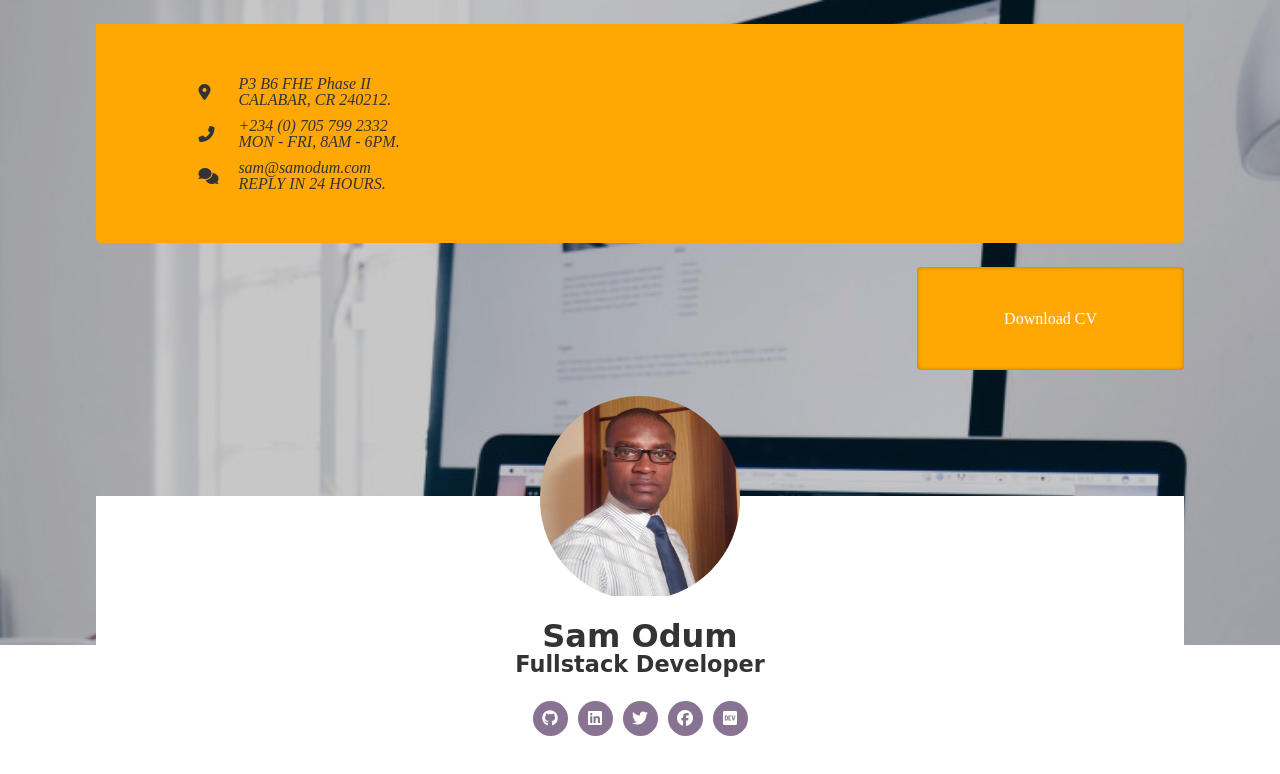
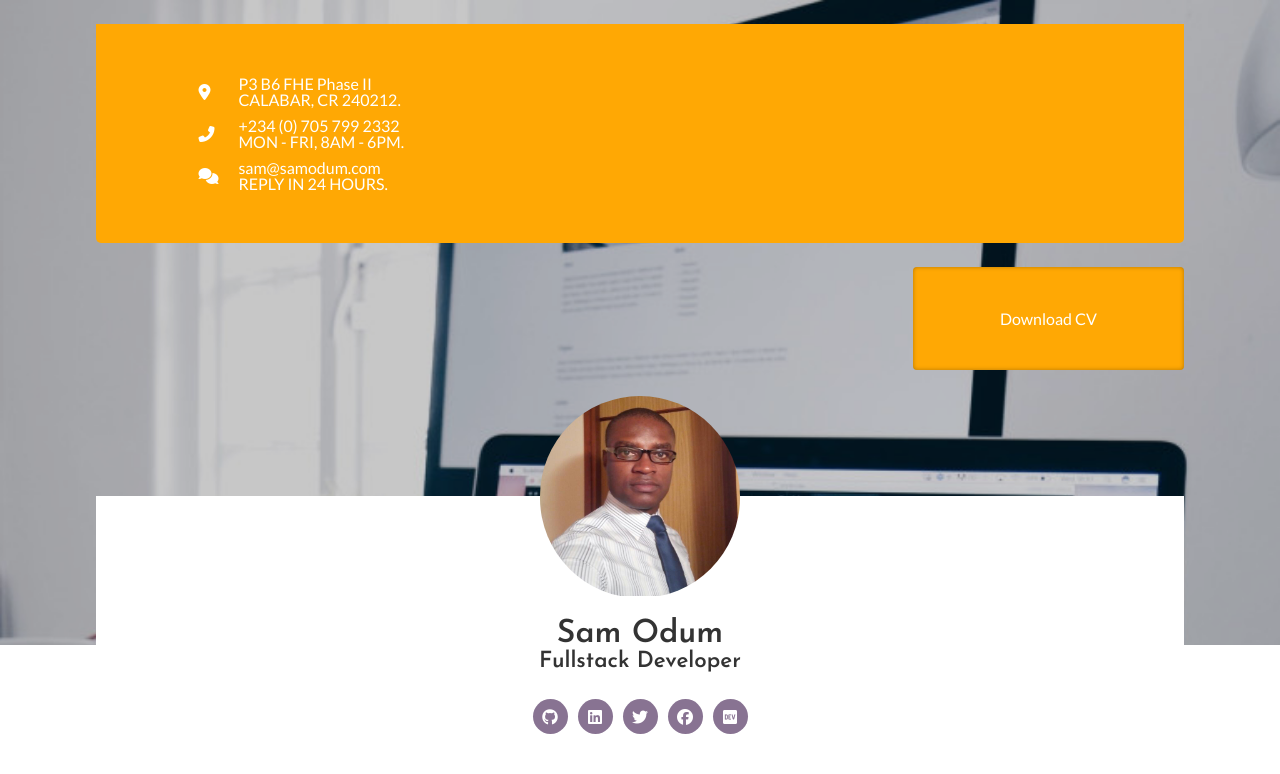
Before and after one commit to SamOdum/samodum.github.io, a website built with webpack: page src/index.html in a window 1280 px wide. Built offline with nearby package versions, Linux system fonts and the light colour scheme.

Commit message:
Finalized intro section

```diff
--- a/src/index.html
+++ b/src/index.html
@@ -5,6 +5,7 @@
     <meta charset="UTF-8">
     <meta name="viewport" content="width=device-width, initial-scale=1">
     <title>Sam Odum's Site</title>
+    <link href="https://fonts.googleapis.com/css?family=Josefin+Sans:600,700|Lato&display=swap" rel="stylesheet">
     <script src="https://kit.fontawesome.com/d4ba995ee6.js" crossorigin="anonymous"></script>
 </head>
 
--- /dev/null
+++ b/src/styles/base/reset.scss
@@ -0,0 +1,48 @@
+/* http://meyerweb.com/eric/tools/css/reset/
+   v2.0 | 20110126
+   License: none (public domain)
+*/
+
+html, body, div, span, applet, object, iframe,
+h1, h2, h3, h4, h5, h6, p, blockquote, pre,
+a, abbr, acronym, address, big, cite, code,
+del, dfn, em, img, ins, kbd, q, s, samp,
+small, strike, strong, sub, sup, tt, var,
+b, u, i, center,
+dl, dt, dd, ol, ul, li,
+fieldset, form, label, legend,
+table, caption, tbody, tfoot, thead, tr, th, td,
+article, aside, canvas, details, embed,
+figure, figcaption, footer, header, hgroup,
+menu, nav, output, ruby, section, summary,
+time, mark, audio, video {
+	margin: 0;
+	padding: 0;
+	border: 0;
+	font-size: 100%;
+	font: inherit;
+	vertical-align: baseline;
+}
+/* HTML5 display-role reset for older browsers */
+article, aside, details, figcaption, figure,
+footer, header, hgroup, menu, nav, section {
+	display: block;
+}
+body {
+	line-height: 1;
+}
+ol, ul {
+	list-style: none;
+}
+blockquote, q {
+	quotes: none;
+}
+blockquote:before, blockquote:after,
+q:before, q:after {
+	content: '';
+	content: none;
+}
+table {
+	border-collapse: collapse;
+	border-spacing: 0;
+}
--- a/src/styles/base/root.scss
+++ b/src/styles/base/root.scss
@@ -9,7 +9,8 @@ html {
 
 body {
     font-size: 16px;
-    font-family: poppins, serif;
+    // font-family: poppins, serif;
+    font-family: $para-text;
     width: 100%;
     height: 100%;
     margin: 0;
@@ -51,7 +52,8 @@ h6 {
 h1,
 h2,
 h3 {
-    font-family: poppins, cursive
+    // font-family: poppins, cursive
+    font-family: $heading-text;
 }
 
 p {
--- a/src/styles/base/variables.scss
+++ b/src/styles/base/variables.scss
@@ -1,3 +1,9 @@
+// COLOURS
 $pri-white: #ffffff;
 $sec-dark: #887392;
 $pri-accent: #ffa804;
+// FONT-FAMILY
+$para-text: 'Lato',
+sans-serif;
+$heading-text: 'Josefin Sans',
+sans-serif;
--- a/src/styles/index.scss
+++ b/src/styles/index.scss
@@ -1,3 +1,4 @@
+@import 'base/reset';
 @import 'base/variables';
 @import 'base/root';
 @import 'base/base';
--- a/src/styles/modules/intro.scss
+++ b/src/styles/modules/intro.scss
@@ -52,12 +52,19 @@ header {
 
 .intro-icon {
     width: 40px;
+    color: $pri-white;
 }
 
 .intro-msg {
     margin-left: 0px;
+    color: $pri-white;
+    transition: all .2s ease;
     span {
         text-transform: uppercase;
+    }
+    &:hover,
+    &:visited {
+        color: inherit;
     }
 }
 
```
